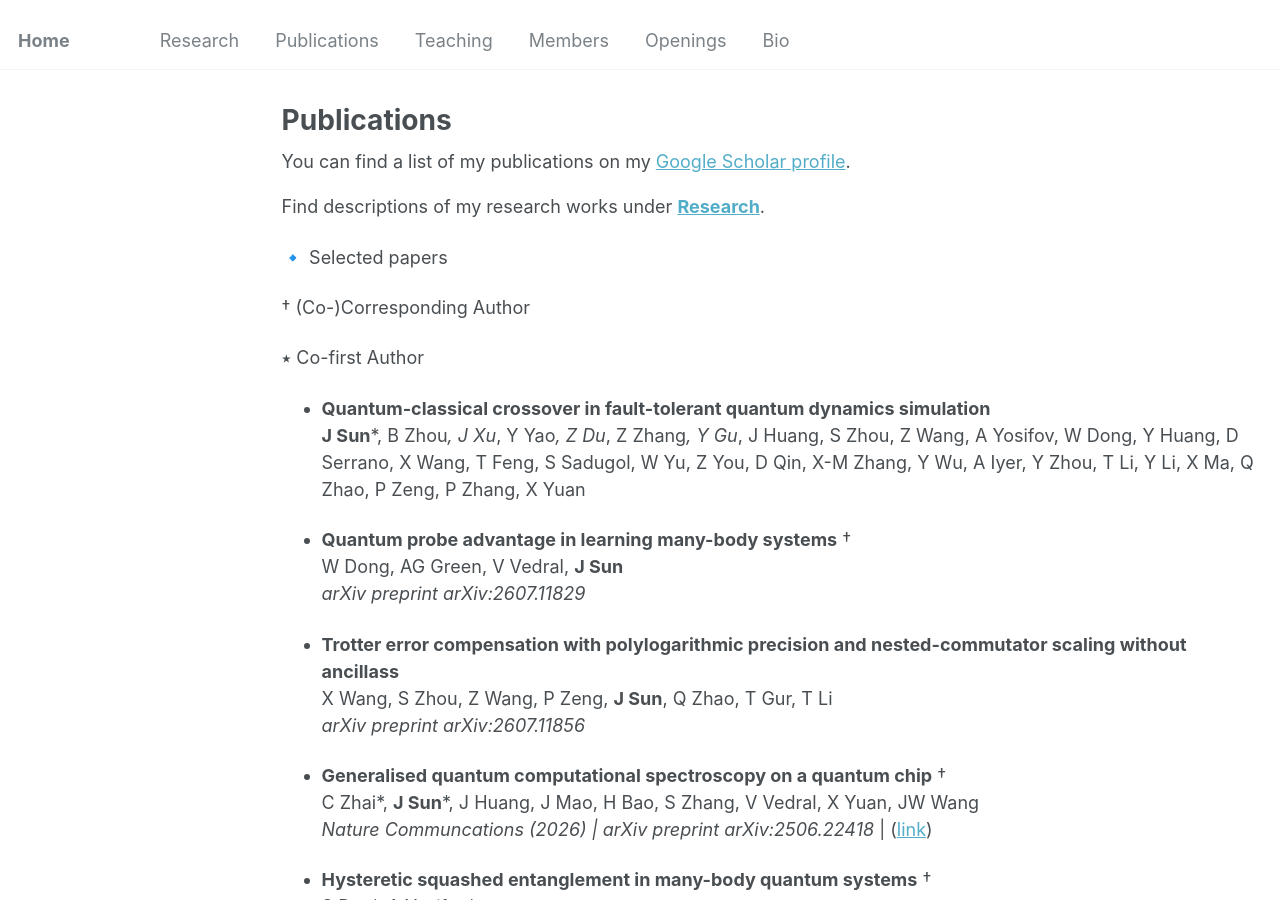
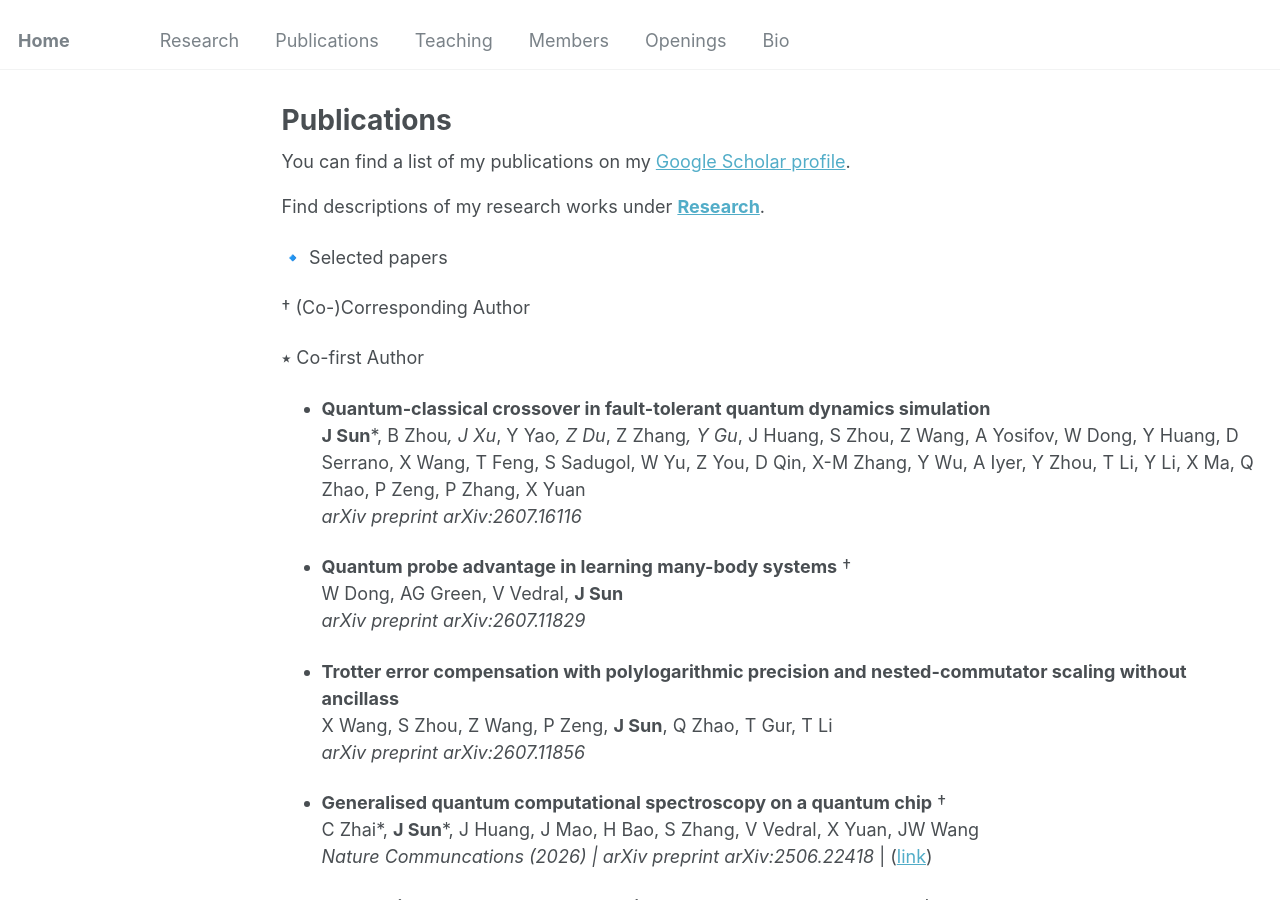
Before and after one commit to jinzhao-sun/jinzhao-sun.github.io, a Jekyll site: the page built from _pages/publications.md, in a window 1280 px wide and 900 px high. Built offline with Jekyll 4.4.1, drawn with Linux system fonts in a browser that asks for light colours.

Commit message:
Update publications.md

```diff
--- a/_pages/publications.md
+++ b/_pages/publications.md
@@ -22,7 +22,7 @@ Find descriptions of my research works under **[Research](research.md)**.
 
 - **Quantum-classical crossover in fault-tolerant quantum dynamics simulation** <br>
   **J Sun**\*, B Zhou*, J Xu*, Y Yao*, Z Du*, Z Zhang*, Y Gu*, J Huang, S Zhou, Z Wang, A Yosifov, W Dong, Y Huang, D Serrano, X Wang, T Feng, S Sadugol, W Yu, Z You, D Qin, X-M Zhang, Y Wu, A Iyer, Y Zhou, T Li, Y Li, X Ma, Q Zhao, P Zeng, P Zhang, X Yuan<br>
-
+   *arXiv preprint arXiv:2607.16116*
 
 - **Quantum probe advantage in learning many-body systems** †<br>
   W Dong, AG Green, V Vedral, **J Sun**<br>
```
